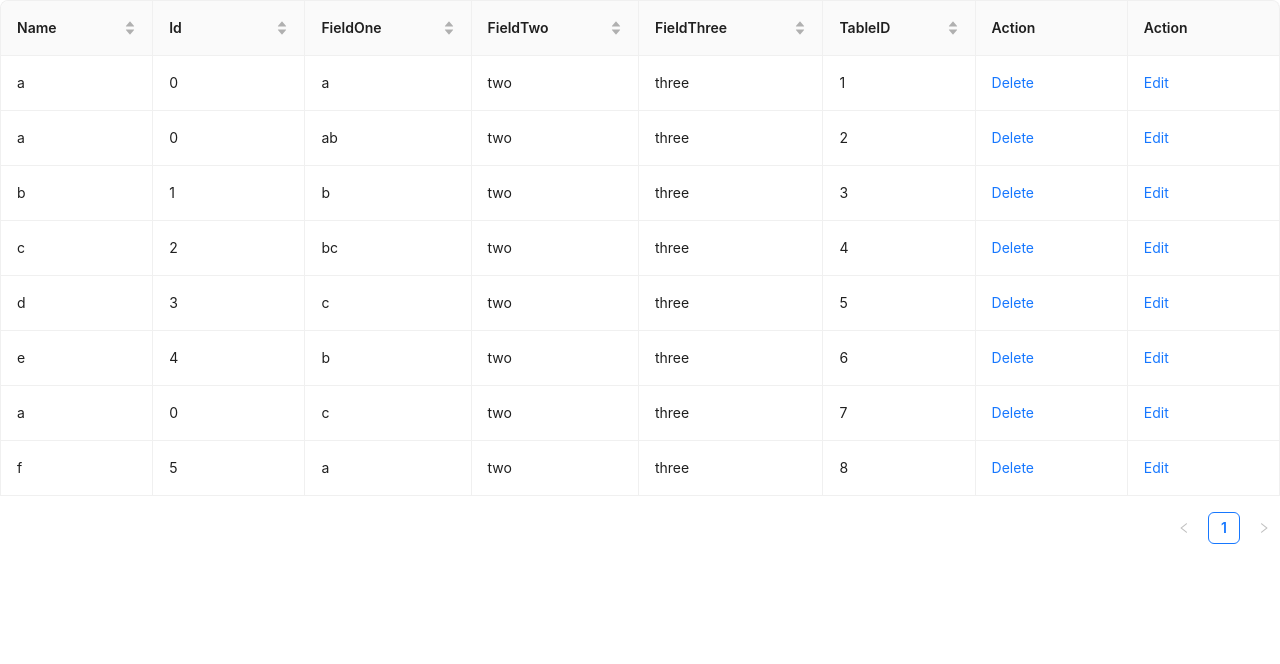
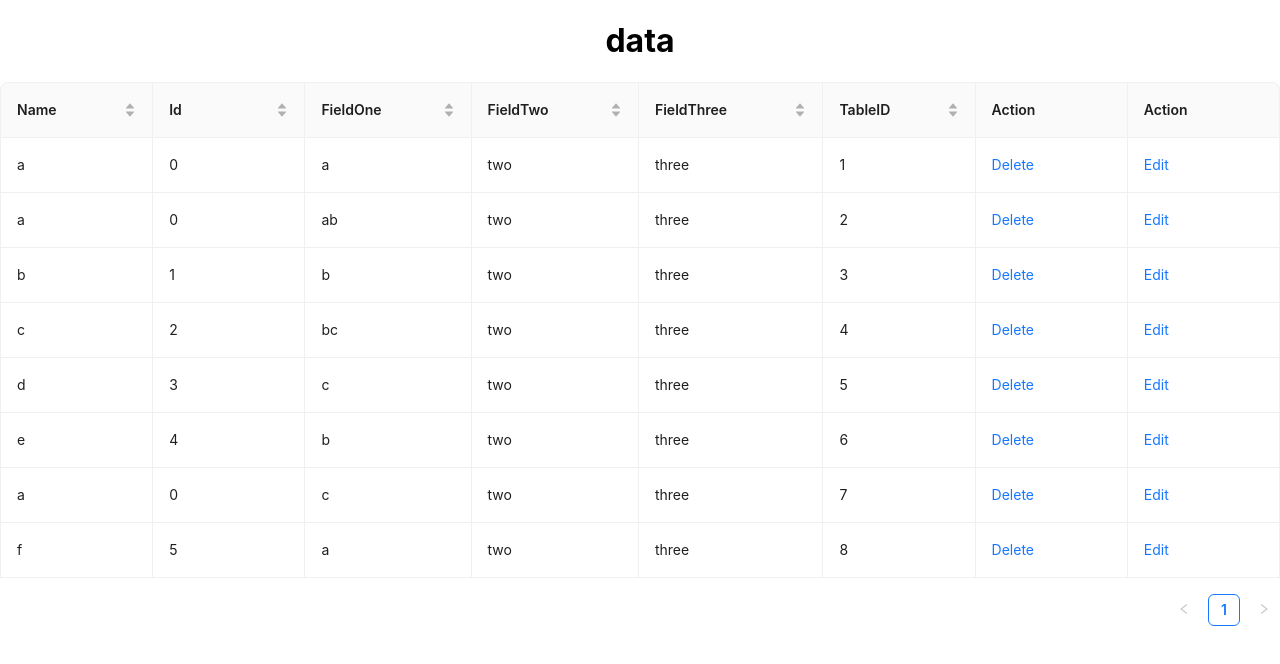
Before and after one commit to Abdullahwayne/GridComponent, a React (Create React App) app: page / in a window 1280 px wide. Shown: the top 664 px of the page. Built offline with nearby package versions, Linux system fonts and the light colour scheme.

Commit message:
dynamic file setting implemented

```diff
--- a/src/components/Parent.js
+++ b/src/components/Parent.js
@@ -1,12 +1,13 @@
 import { Table } from "antd";
-import React from "react";
+import React, { useEffect } from "react";
 import CustomTable from "./Table/Table";
-import sampleData from "../Assets/SampleData.json";
+import sampleData from "../Assets/data.json";
 const Parent = () => {
-  console.log(sampleData);
   return (
     <div>
-      <CustomTable />
+      {Object.keys(sampleData).map((item, index) => {
+        return <CustomTable dataSet={sampleData[item]} title={item} />;
+      })}
     </div>
   );
 };
--- a/src/components/Table/Table.js
+++ b/src/components/Table/Table.js
@@ -36,10 +36,12 @@ const EditableCell = ({
     </td>
   );
 };
-const CustomTable = () => {
+const CustomTable = (props) => {
+  const { dataSet, title } = props;
   const [form] = Form.useForm();
   const [originData, setOriginDate] = useState([]);
-  const [data, setData] = useState(MyData.data);
+  const [data, setData] = useState(dataSet);
+  MyData.data = dataSet;
   const [editingtableID, setEditingtableID] = useState("");
   const isEditing = (record) => {
     if (record === editingtableID) return true;
@@ -100,7 +102,10 @@ const CustomTable = () => {
   const columns = Object.keys(MyData.data[0]).map((item, index) => {
     addingTableId();
     return {
-      title: item.charAt(0).toUpperCase() + item.slice(1),
+      title:
+        typeof item === "object"
+          ? item.name.charAt(0).toUpperCase() + item.name.slice(1)
+          : item.charAt(0).toUpperCase()+ item.slice(1),
       dataIndex: item,
       width: 100,
       sorter: (a, b) => a.name - b.name,
@@ -189,6 +194,7 @@ const CustomTable = () => {
   };
   return (
     <Form form={form} component={false}>
+      <h1>{title}</h1>
       <Table
         components={{
           body: {
```
